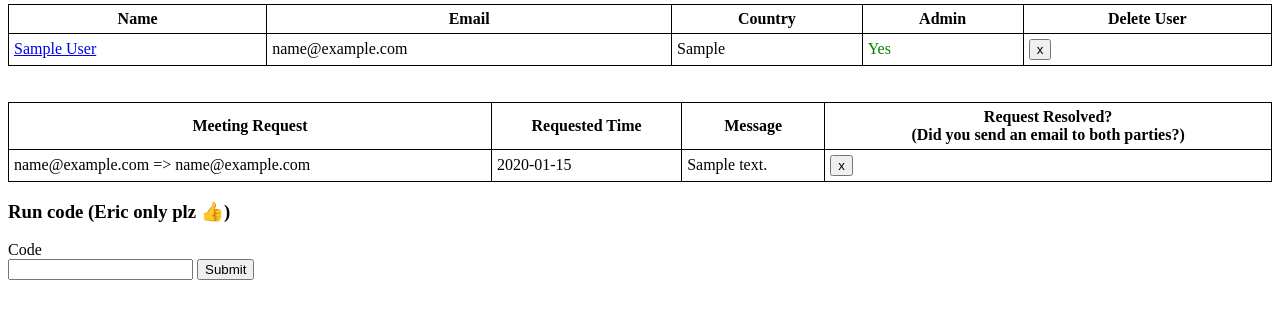
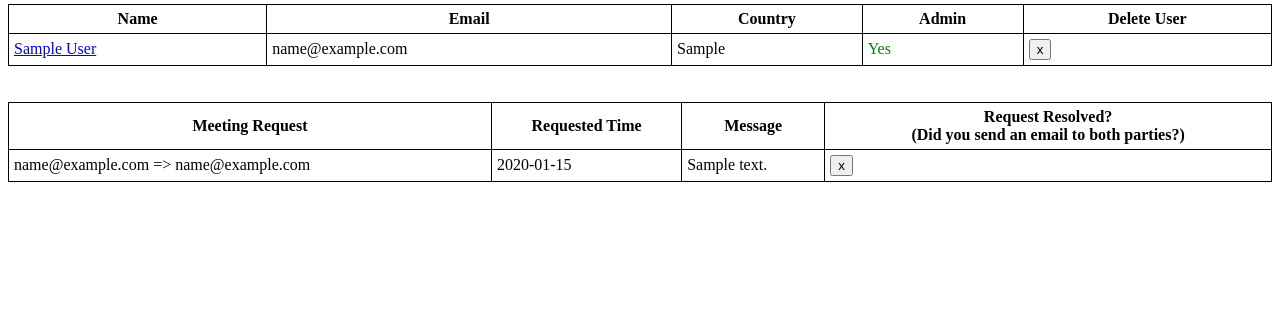
Before and after one commit to EricKugel/Kids-United, a Flask app: template App/templates/user/admin.jinja2 in a window 1280 px wide. Shown: the part 171-490 px from the top of the page. Run offline with Flask 2, Linux system fonts and the light colour scheme; the template is opened without the code that fills it: values that come from a table or form of the project are taken from there, others are empty; tables that the repository leaves empty hold one stand-in row (values such as "Sample post"); form fields are guessed from the names that the template uses; parts of the project's set-up code (start-up, migrations or seed data) failed here and were passed over.

Commit message:
UHHG bug

```diff
--- a/App/templates/user/admin.jinja2
+++ b/App/templates/user/admin.jinja2
@@ -70,10 +70,5 @@ table {
 {% endfor %}
 </tbody>
 </table>
-
-<h3>Run code (Eric only plz 👍)</h3>
-{{ form.code.label }}<br/>
-{{ form.code }}
-{{ form.submit }}
 </body>
 </html>
```
Also changed, not shown: 1 other file.
